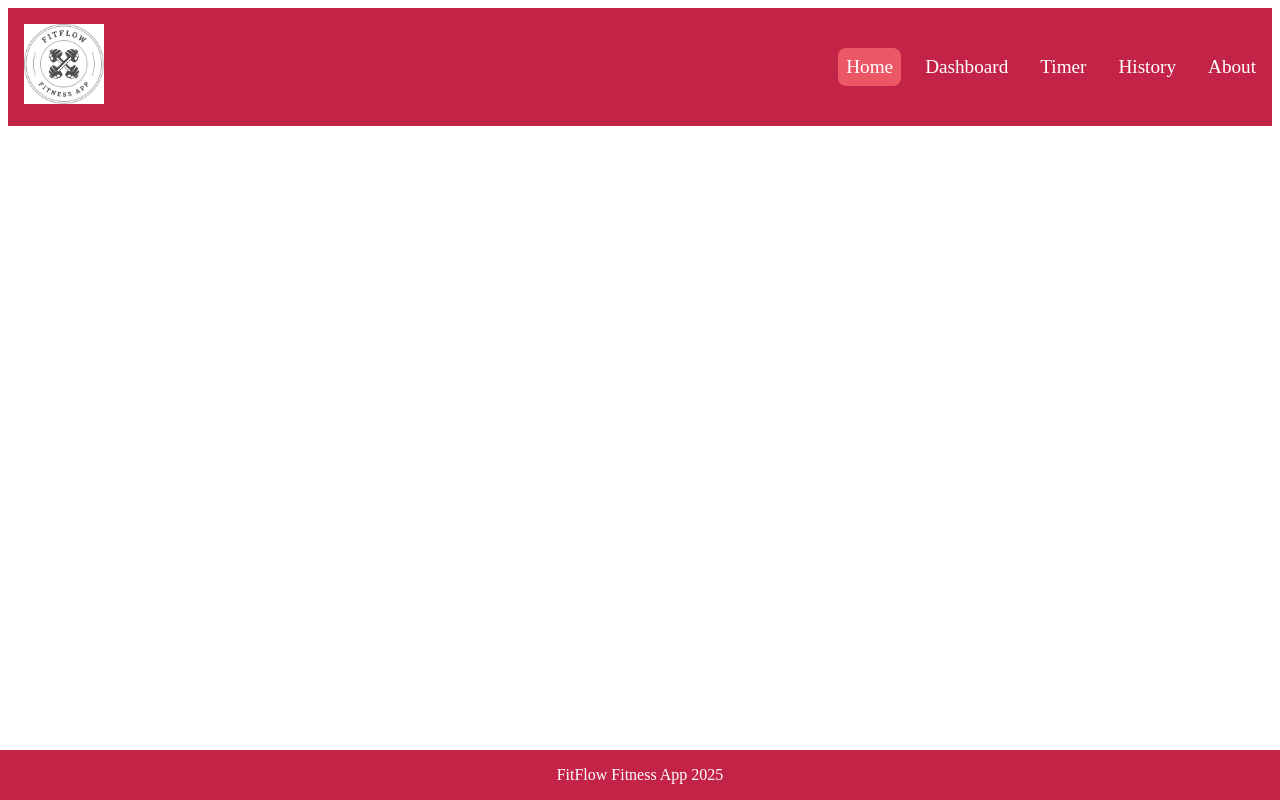
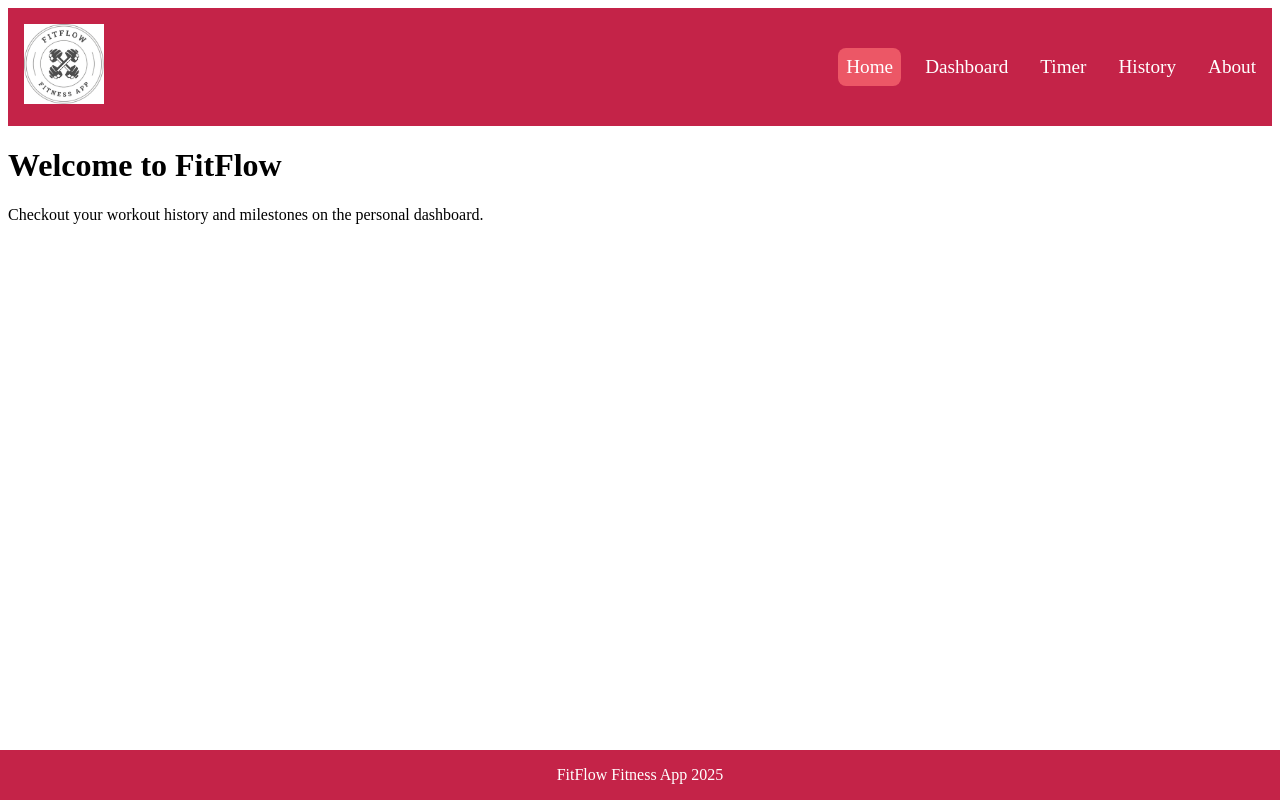
Before and after one commit to jennyoleary87/unit1-project-fitness-jennifer-o, a React (Vite) app in the folder react-fitness-app/: page / in a window 1280 px wide. Built offline with nearby package versions, Linux system fonts and the light colour scheme.

Commit message:
test different route paths

```diff
--- a/react-fitness-app/src/App.jsx
+++ b/react-fitness-app/src/App.jsx
@@ -1,5 +1,5 @@
 import './App.css'
-import { BrowserRouter as HashRouter, Routes, Route } from "react-router-dom";
+import { HashRouter, Routes, Route } from "react-router-dom";
 import Dashboard from './components/dashboard';
 import IntervalTimer from './components/timer';
 import Header from './components/Header';
@@ -17,9 +17,9 @@ function App() {
           <Header />
           <main>
             <Routes>
-              <Route path="/unit1-project-fitness-jennifer-o/" element={<Home />} />
-              <Route path="/unit1-project-fitness-jennifer-o/dashboard" element={<Dashboard />} />
-              <Route path="/unit1-project-fitness-jennifer-o/timer" element={<IntervalTimer />} />
+              <Route path="/" element={<Home />} />
+              <Route path="/dashboard" element={<Dashboard />} />
+              <Route path="/timer" element={<IntervalTimer />} />
               <Route path="/unit1-project-fitness-jennifer-o/history" element={<History />} />
               <Route path="/unit1-project-fitness-jennifer-o/about" element={<About />} />
             </Routes>
```
